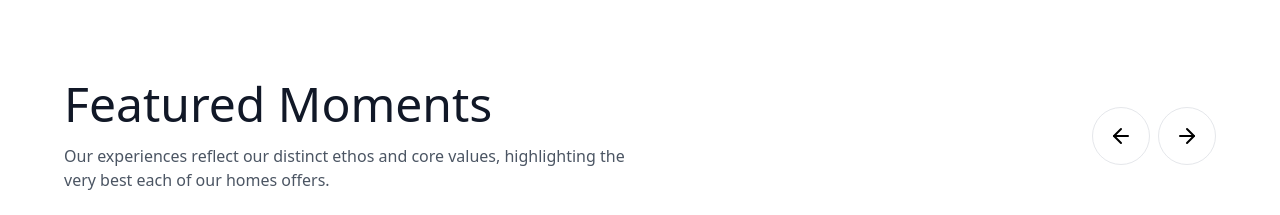
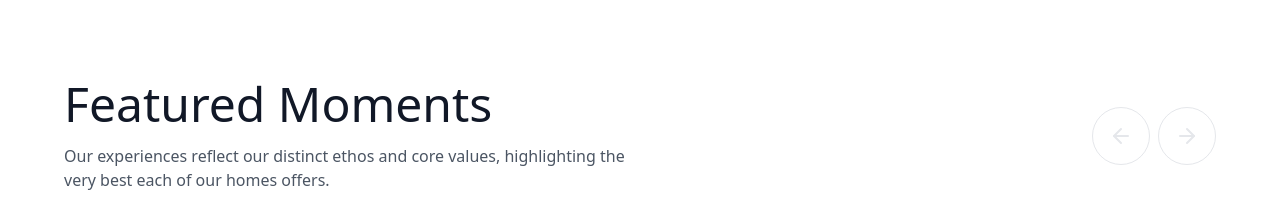
Before and after one commit to Tomin-Joy/hoomans_r1, a Next.js app: page / in a window 1280 px wide. Shown: the top 215 px of the page. Built offline with nearby package versions, Linux system fonts and the light colour scheme.

Commit message:
[fix] ui

```diff
--- a/app/globals.css
+++ b/app/globals.css
@@ -76,15 +76,16 @@
     opacity: 0;
   }
 
-
-  .scrollbar-hide {
+  *{
     -ms-overflow-style: none;
     scrollbar-width: none;
   }
 
-  .scrollbar-hide::-webkit-scrollbar {
-    display: none;
+  *::-webkit-scrollbar{
+    display: none   ;
   }
+
+
 
 
   @keyframes fade-up {
--- a/app/layout.tsx
+++ b/app/layout.tsx
@@ -26,7 +26,7 @@ export default function RootLayout({
   return (
     <html lang="en">
       <body
-        className={`${geistSans.variable} ${geistMono.variable} antialiased overflow-hidden`}
+        className={`${geistSans.variable} ${geistMono.variable} antialiased `}
       >
         {children}
       </body>
--- a/components/FeaturedMoments/MomentCard.tsx
+++ b/components/FeaturedMoments/MomentCard.tsx
@@ -22,7 +22,7 @@ export default function MomentCard({
     <div
       className={cn(
         "group cursor-pointer animate-fade-up flex-shrink-0 w-[280px] md:w-[320px] lg:w-[360px]",
-        isActive && "lg:w-[420px] md:w-[340px] "
+        isActive && "lg:w-[420px] sm:w-[340px] "
       )}
       style={{
         animationDelay: `${index * 100}ms`,
--- a/components/FeaturedMoments/Navigation.tsx
+++ b/components/FeaturedMoments/Navigation.tsx
@@ -17,13 +17,13 @@ export default function Navigation({
     <div className=" md:flex gap-2">
       <button
         onClick={onPrevClick}
-        className={`p-4 rounded-full border ${isStart?"border-gray-200":"border-black"} hover:bg-gray-50 transition-colors`}
+        className={`p-4 rounded-full border ${isStart?"border-gray-200 text-gray-200":"border-black hover:bg-gray-50"}  transition-colors`}
       >
         <ArrowLeft className="w-6 h-6" />
       </button>
       <button
         onClick={onNextClick}
-        className={`p-4 rounded-full border ${isEnd?"border-gray-200":"border-black"} hover:bg-gray-50 transition-colors`}
+        className={`p-4 rounded-full border ${isEnd?"border-gray-200 text-gray-200":"border-black hover:bg-gray-50"}  transition-colors`}
       >
         <ArrowRight className="w-6 h-6" />
       </button>
--- a/components/FeaturedMoments/index.tsx
+++ b/components/FeaturedMoments/index.tsx
@@ -134,7 +134,7 @@ export default function FeaturedMoments() {
       <div className="pl-2 lg:pl-10 pt-10 pb-10">
         <div
           ref={scrollContainerRef}
-          className=" flex gap-6  overflow-x-auto overflow-y-hidden px-4 md:px-8 lg:px-16  pb-8 snap-x snap-mandatory scrollbar-hide"
+          className=" flex gap-6  overflow-x-auto overflow-y-hidden px-4 md:px-8 lg:px-16  pb-8 snap-x snap-mandatory "
         >
           <div ref={first} className="snap-start"></div>
           {moments.map((moment, index) => (
```
